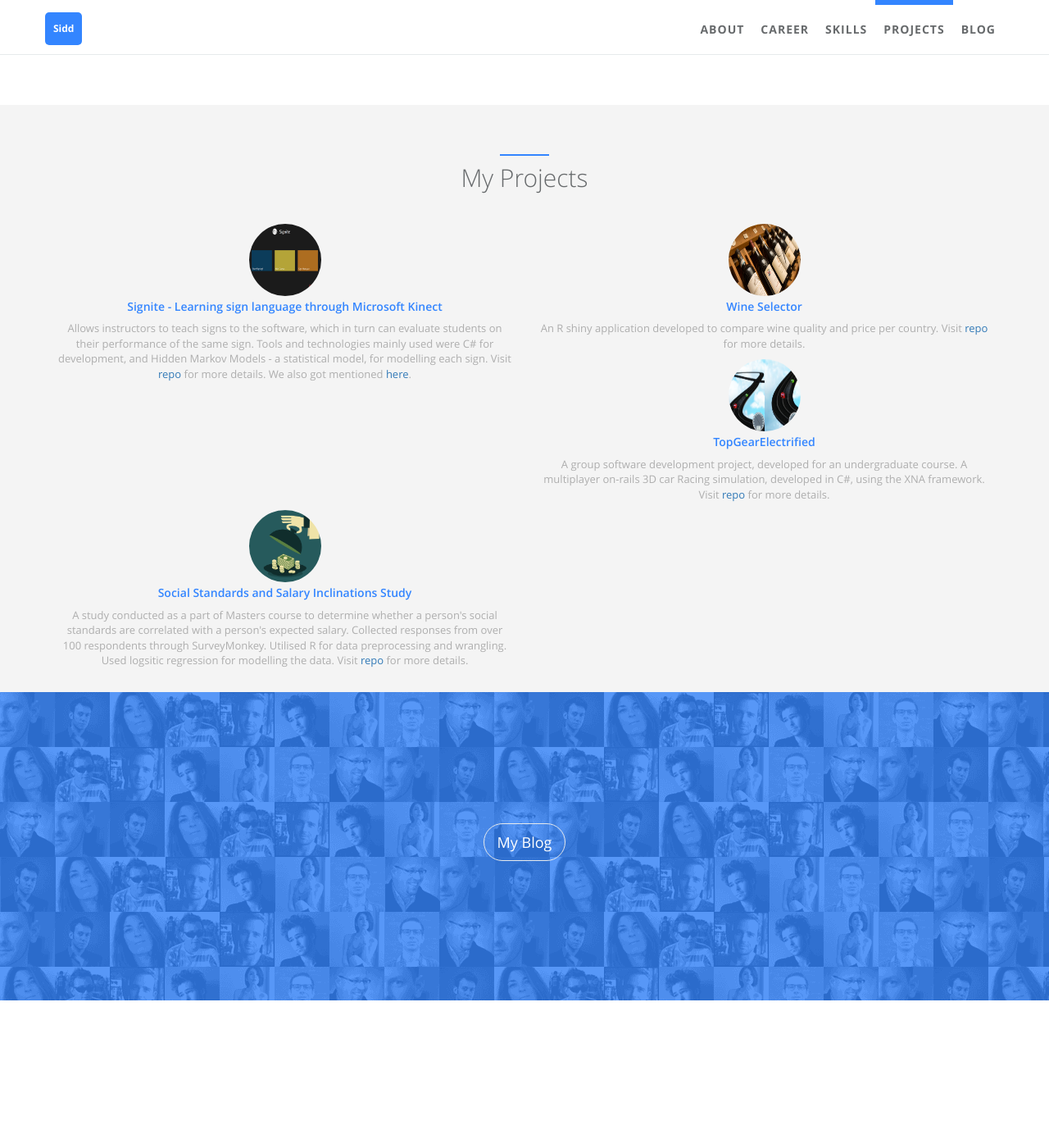
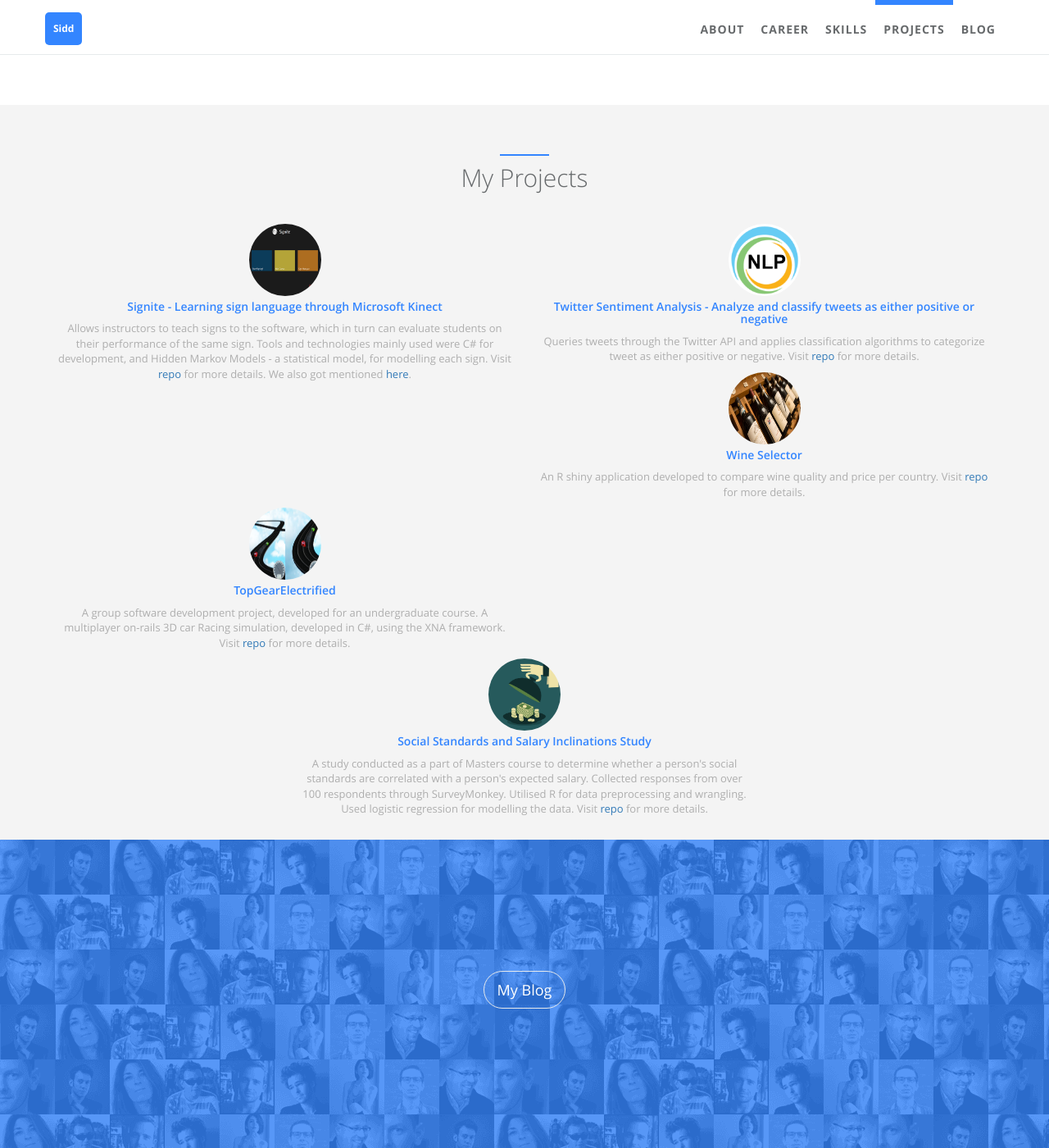
Before and after one commit to sarora/sarora.github.io, a Jekyll site: the page built from index.html, in a window 1280 px wide and 1400 px high, scrolled down 3556 px. Shown: the whole window at 82% size. Built offline with Jekyll 4.4.1, drawn with Linux system fonts in a browser that asks for light colours; before the commit the page ends 4776 px from its top, so only the background shows below that.

Commit message:
Add updated cv and fix typo

```diff
--- a/_data/index/projects.yml
+++ b/_data/index/projects.yml
@@ -8,6 +8,12 @@
   desc: Allows instructors to teach signs to the software, which in turn can evaluate students on their performance of the same sign. Tools and technologies mainly used were C# for development, and
         Hidden Markov Models - a statistical model, for modelling each sign. Visit <a title= "github.com/sarora/314Kinect" href="https://github.com/sarora/314Kinect" target="_blank">repo</a> for more details.
         We also got mentioned <a title= "sci.waikato.ac.nz" href="http://sci.waikato.ac.nz/__data/assets/pdf_file/0004/97114/Matter-of-Fact-Spring-2011_WEB.pdf" target="_blank">here</a>.
+
+- name: Twitter Sentiment Analysis - Analyze and classify tweets as either positive or negative
+  url: https://github.com/sarora/TwitterSentimentAnalysis
+  img: /static/assets/img/landing/NLP_Icon.png
+  desc: Queries tweets through the Twitter API and applies classification algorithms to categorize
+        tweet as either positive or negative. Visit <a title= "github.com/sarora/TwitterSentimentAnalysis" href="https://github.com/sarora/TwitterSentimentAnalysis" target="_blank">repo</a> for more details.
 
 - name: Wine Selector
   url: https://github.com/sarora/rate_wine_shiny
@@ -25,5 +31,5 @@
   url: https://github.com/sarora/SocialSalaryStudy
   img: /static/assets/img/landing/salary.png
   desc: A study conducted as a part of Masters course to determine whether a person's social standards are correlated with a person's expected salary. Collected responses from over 100
-        respondents through SurveyMonkey. Utilised R for data preprocessing and wrangling. Used logsitic regression for modelling the data.
+        respondents through SurveyMonkey. Utilised R for data preprocessing and wrangling. Used logistic regression for modelling the data.
         Visit <a title= "github.com/sarora/SocialSalaryStudy" href="https://github.com/sarora/SocialSalaryStudy" target="_blank">repo</a> for more details.
```
Also changed, not shown: static/assets/img/landing/NLP_Icon.png (added), 1 other file.
